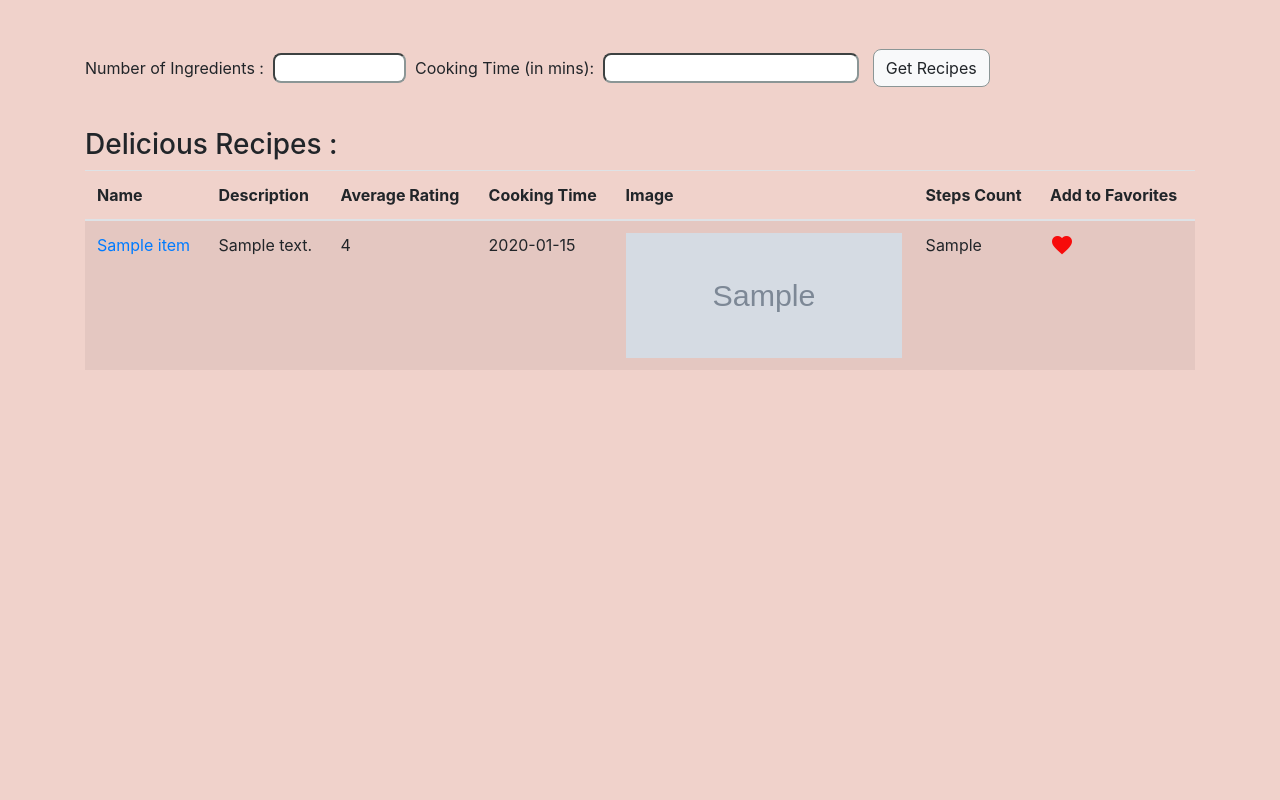
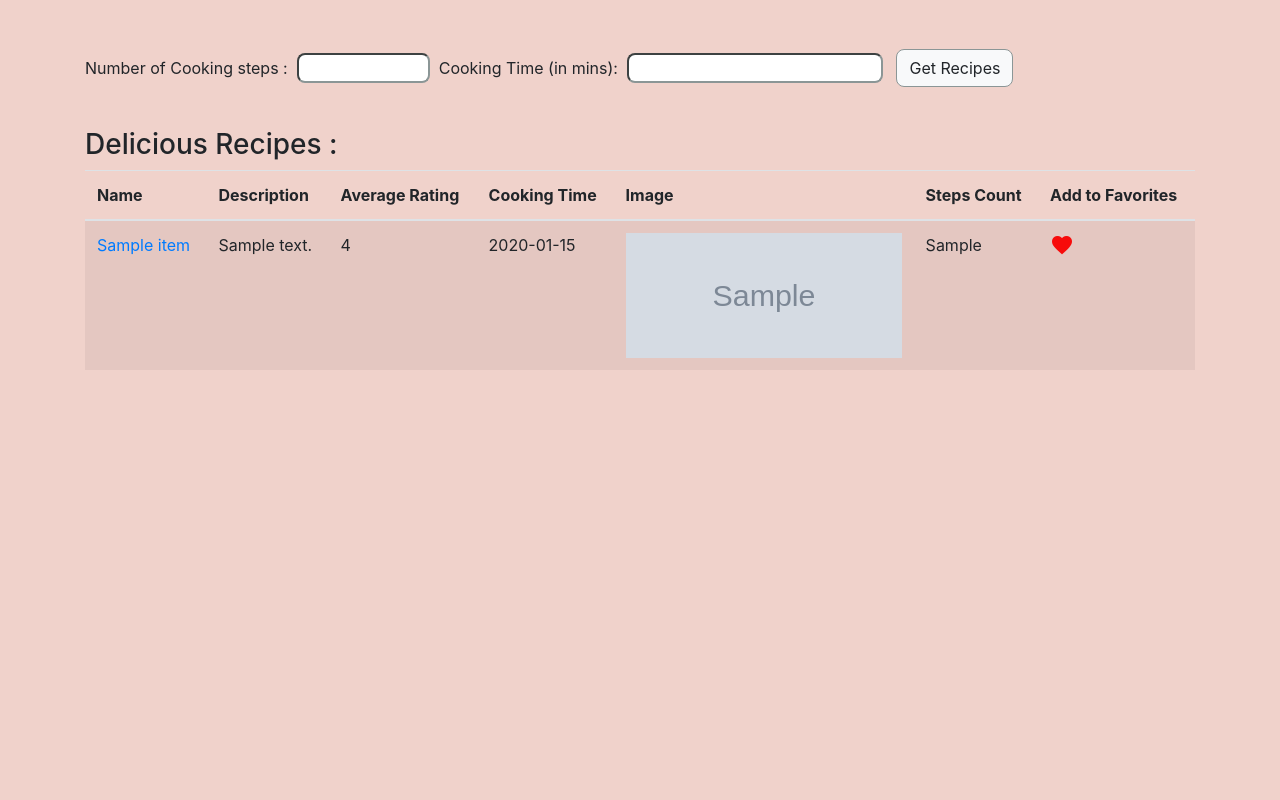
Before and after one commit to saurabh737/Cooking-made-easy, a Flask app: page /getrecipes in a window 1280 px wide. Shown: the part 56-856 px from the top of the page. Run offline with Flask 2, Linux system fonts and the light colour scheme; the visitor is signed in with stand-in values (Sample User, id 1); grey boxes marked "Sample" are stand-in pictures; a database or web service that is not in the repository returns one stand-in record (values such as "Sample title"); data that the repository does not hold is empty; some libraries are stand-ins or nearby versions.

```diff
--- a/webapp/website/templates/getrecipes.html
+++ b/webapp/website/templates/getrecipes.html
@@ -8,7 +8,7 @@
 <h3 align = "left"></h3><br>
 <form method = 'POST' style = "max-width:500px" class="form-inline">
     <div class = "form-group">
-        <label for="numberIngredients">Number of Ingredients : &nbsp;</label>
+        <label for="numberIngredients">Number of Cooking steps : &nbsp;</label>
         <input
         type = "text"
         id = "n_ingredients"
```
Also changed, not shown: 1 other file.
